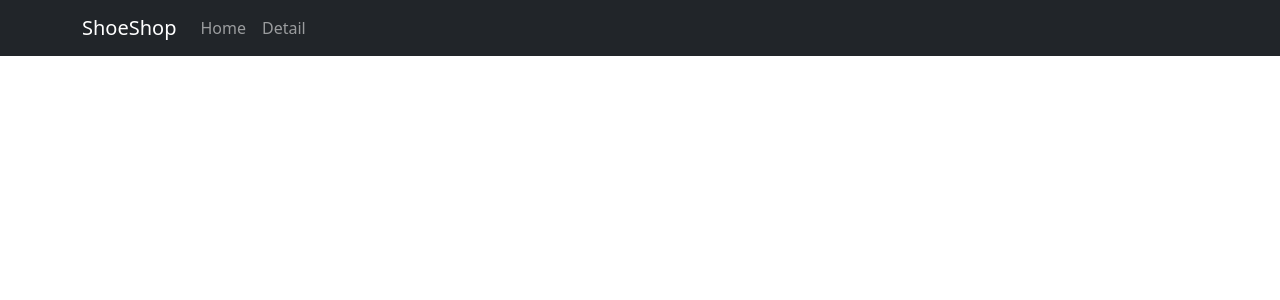
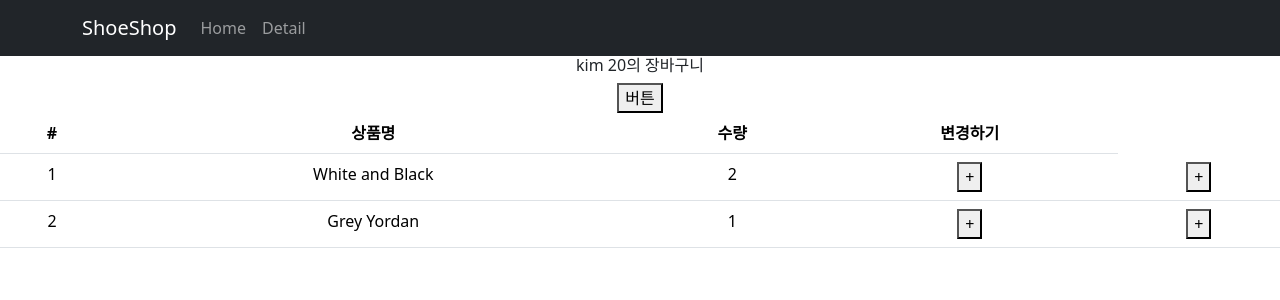
Before and after one commit to seocho12dong/shopping, a React (Create React App) app: page /cart in a window 1280 px wide. Shown: the top 300 px of the page. Built offline with nearby package versions, Linux system fonts and the light colour scheme.

Commit message:
Redux 4 숙제까지 끝 내일 확인해보자

```diff
--- a/package.json
+++ b/package.json
@@ -3,6 +3,7 @@
   "version": "0.1.0",
   "private": true,
   "dependencies": {
+    "@reduxjs/toolkit": "^1.8.1",
     "@testing-library/jest-dom": "^5.17.0",
     "@testing-library/react": "^13.4.0",
     "@testing-library/user-event": "^13.5.0",
@@ -11,6 +12,7 @@
     "react": "^18.3.1",
     "react-bootstrap": "^2.10.4",
     "react-dom": "^18.3.1",
+    "react-redux": "^8.1.3",
     "react-router-dom": "^6.25.1",
     "react-scripts": "5.0.1",
     "styled-components": "^6.1.12",
--- a/src/App.js
+++ b/src/App.js
@@ -11,6 +11,7 @@ import Col from 'react-bootstrap/Col';
 import {useState} from "react";
 import DetailPage from "./DetailPage";
 import axios from "axios";
+import Cart from "./routes/Cart.js";
 
 import data from './data.js'
 import { Routes, Route, Link, useNavigate, Outlet } from "react-router-dom";
@@ -61,11 +62,8 @@ function App() {
                   </>
               } component={App} />
               <Route path="/detail/:id" element={ <DetailPage shoes={shoes}/> }/>
-              <Route path="/about" element={<div>어바웃페이지임</div>} />
-              <Route path="/event" element={<Event />}>
-                  <Route path="one" element={<div>첫 주문시 양배추즙 서비스</div>} />
-                  <Route path="two" element={<div>생일기념 쿠폰받기</div>} />
-              </Route>
+
+              <Route path="/cart" element={ <Cart/> }></Route>
           </Routes>
       </div>
   );
--- a/src/DetailPage.js
+++ b/src/DetailPage.js
@@ -1,9 +1,16 @@
-import { useParams } from "react-router-dom";
+import {Link, useParams} from "react-router-dom";
 import styled from 'styled-components';
 import { useEffect, useState } from "react";
 import {Nav} from "react-bootstrap";
+import {useDispatch, useSelector} from "react-redux";
+import { pushCart } from "./store";
 
 function DetailPage(props) {
+
+    let state = useSelector((state)=>{ return state })
+    let dispatch = useDispatch();
+
+
     useEffect(() => {
         const timer = setTimeout(() => {
             setShow(false);
@@ -46,8 +53,14 @@ function DetailPage(props) {
                     <h4 className="pt-5">{찾은상품.title}</h4>
                     <p>{찾은상품.content}</p>
                     <p>{찾은상품.price}원</p>
-                    <button className="btn btn-danger">주문하기</button>
+                    <button className="btn btn-danger" onClick={() => {
+                        dispatch(pushCart(찾은상품.id))
+                    }}>주문하기
+                    </button>
                 </div>
+                <Link to={`/cart`}>
+                    장바구니 버튼
+                </Link>
             </div>
 
             <Nav variant="tabs" defaultActiveKey="link-1">
--- a/src/index.js
+++ b/src/index.js
@@ -4,14 +4,18 @@ import './index.css';
 import App from './App';
 import reportWebVitals from './reportWebVitals';
 import {BrowserRouter} from "react-router-dom";
+import {Provider} from "react-redux";
+import store from './store.js';
 
 
 const root = ReactDOM.createRoot(document.getElementById('root'));
 root.render(
   <React.StrictMode>
-      <BrowserRouter>
-          <App />
-      </BrowserRouter>
+      <Provider store={store}>
+          <BrowserRouter>
+              <App />
+          </BrowserRouter>
+      </Provider>
   </React.StrictMode>
 );
 
--- /dev/null
+++ b/src/routes/Cart.js
@@ -0,0 +1,53 @@
+import {Table} from 'react-bootstrap'
+import {useDispatch, useSelector} from "react-redux";
+import {changeAge, changeCount, changeName} from "../store";
+
+function Cart() {
+
+    let state = useSelector((state)=>{ return state })
+    let dispatch = useDispatch();
+
+    return (
+        <div>
+            <h6>{state.user.name} {state.user.age}의 장바구니</h6>
+            <button onClick={()=>{
+                dispatch(changeAge(10))
+            }}>
+                버튼
+            </button>
+
+            <Table>
+                <thead>
+                <tr>
+                    <th>#</th>
+                    <th>상품명</th>
+                    <th>수량</th>
+                    <th>변경하기</th>
+                </tr>
+                </thead>
+                <tbody>
+                    {state.cartData.map((a, i) =>
+                        <tr>
+                            <td>{i+1}</td>
+                            <td>{state.cartData[i].name}</td>
+                            <td>{state.cartData[i].count}</td>
+                            <td>
+                                <button onClick={()=>{
+                                    dispatch(changeCount(i))
+                                }}>+</button>
+                            </td>
+                            <td>
+                                <button onClick={()=>{
+                                    dispatch(changeName())
+
+                                }}>+</button>
+                            </td>
+                        </tr>
+                    )}
+                </tbody>
+            </Table>
+        </div>
+    )
+}
+
+export default Cart
--- /dev/null
+++ b/src/store.js
@@ -0,0 +1,57 @@
+    import {configureStore, createSlice} from '@reduxjs/toolkit'
+    import data from './data.js'
+
+    let user = createSlice({
+        name : 'user',
+        initialState : { name : 'kim', age : 20 },
+        reducers : {
+            changeName(state) {
+                state.name = 'park'
+            },
+            changeAge(state, a) {
+                state.age += a.payload;
+            }
+        }
+    })
+
+    export let { changeName } = user.actions
+
+    export let {changeAge,  } = user.actions
+
+    let cartData = createSlice({
+        name : 'cartData',
+        initialState : [
+            {id : 0, name : 'White and Black', count : 2},
+            {id : 2, name : 'Grey Yordan', count : 1},
+        ],
+        reducers : {
+            changeCount(state, action) {
+                state[action.payload].count += 1
+            },
+            pushCart(state, action) {
+                let a = state.find(item => item.id === action.payload)
+
+                if (a) {
+                    a.count += 1
+                }
+                else
+                {
+                    state.push({
+                        id : action.payload,
+                        name : `${data[action.payload].title}`,
+                        count : 1
+                    })
+
+                }
+            }
+        }
+    })
+
+    export let { changeCount, pushCart } = cartData.actions
+
+    export default configureStore({
+        reducer: {
+            cartData : cartData.reducer,
+            user : user.reducer
+        }
+    })
```
Also changed, not shown: 1 other file (tests, documents, lock files or other folders).
